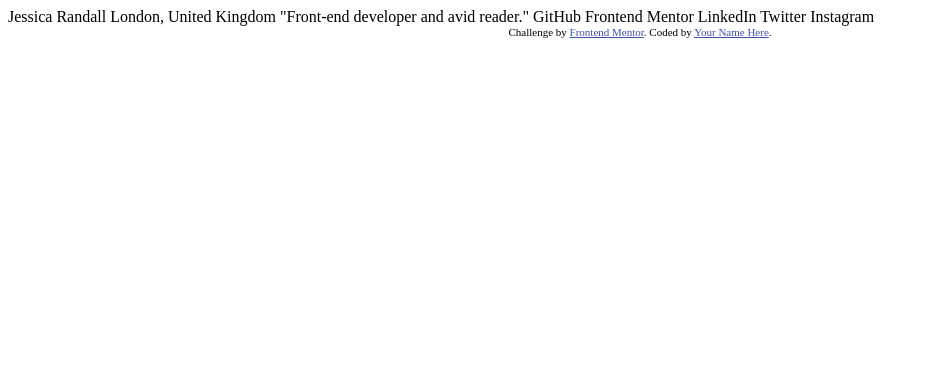
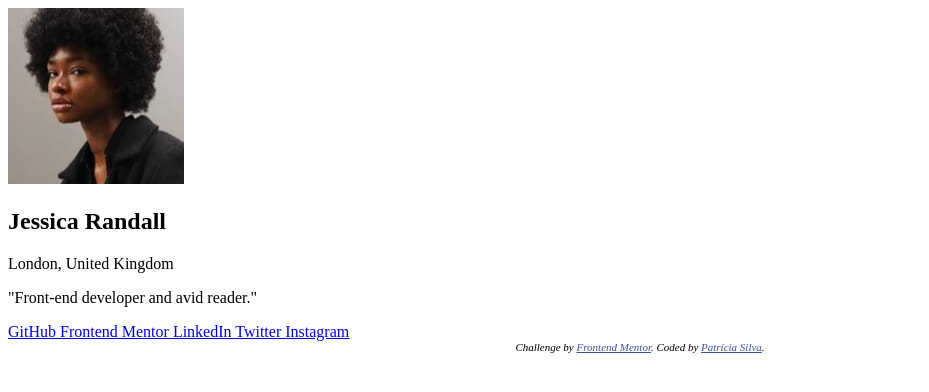
Before and after one commit to patriciarrs/Frontend-Mentor-Social-Links-Profile, a plain HTML site: page index.html in a window 1280 px wide. Shown: the whole page, without its empty margins (0-929 px from the left). Drawn offline with Linux system fonts and the light colour scheme.

Commit message:
structure content with HTML

```diff
--- a/index.html
+++ b/index.html
@@ -1,34 +1,94 @@
-<!DOCTYPE html>
+<!doctype html>
 <html lang="en">
   <head>
-  <meta charset="UTF-8">
-  <meta name="viewport" content="width=device-width, initial-scale=1.0"> <!-- displays site properly based on user's device -->
+    <meta charset="UTF-8" />
 
-  <link rel="icon" type="image/png" sizes="32x32" href="./assets/images/favicon-32x32.png">
+    <!-- displays site properly based on user's device -->
+    <meta
+      name="viewport"
+      content="width=device-width, initial-scale=1.0"
+    />
+
+    <link
+      rel="icon"
+      type="image/png"
+      sizes="32x32"
+      href="./assets/images/favicon-32x32.png"
+    />
 
     <title>Frontend Mentor | Social links profile</title>
 
-  <!-- Feel free to remove these styles or customise in your own stylesheet 👍 -->
-  <style>
-    .attribution { font-size: 11px; text-align: center; }
-    .attribution a { color: hsl(228, 45%, 44%); }
-  </style>
+    <link
+      rel="stylesheet"
+      href="styles.css"
+    />
   </head>
-<body>
+  <body class="body">
+    <main>
+      <article class="card">
+        <img
+          src="assets/images/avatar-jessica.jpeg"
+          alt="Jessica Randall"
+          class="picture"
+        />
 
-  Jessica Randall
-  London, United Kingdom
-  "Front-end developer and avid reader."
+        <h1 class="name">Jessica Randall</h1>
 
+        <p class="location">London, United Kingdom</p>
+
+        <p class="quote">"Front-end developer and avid reader."</p>
+
+        <div class="links">
+          <a
+            href="#"
+            target="_blank"
+          >
             GitHub
+          </a>
+          <a
+            href="#"
+            target="_blank"
+          >
             Frontend Mentor
+          </a>
+          <a
+            href="#"
+            target="_blank"
+          >
             LinkedIn
+          </a>
+          <a
+            href="#"
+            target="_blank"
+          >
             Twitter
+          </a>
+          <a
+            href="#"
+            target="_blank"
+          >
             Instagram
+          </a>
+        </div>
+      </article>
+    </main>
 
-  <div class="attribution">
-    Challenge by <a href="https://www.frontendmentor.io?ref=challenge" target="_blank">Frontend Mentor</a>.
-    Coded by <a href="#">Your Name Here</a>.
-  </div>
+    <footer class="footer">
+      <address class="attribution">
+        Challenge by
+        <a
+          href="https://www.frontendmentor.io/challenges/blog-preview-card-ckPaj01IcS"
+          target="_blank"
+        >
+          Frontend Mentor</a
+        >. Coded by
+        <a
+          href="https://www.frontendmentor.io/profile/patriciarrs"
+          target="_blank"
+        >
+          Patrícia Silva</a
+        >.
+      </address>
+    </footer>
   </body>
 </html>
--- /dev/null
+++ b/styles.css
@@ -0,0 +1,8 @@
+.attribution {
+  font-size: 11px;
+  text-align: center;
+}
+
+.attribution a {
+  color: hsl(228, 45%, 44%);
+}
```
Lines whose indentation alone changed are shown as unchanged.
